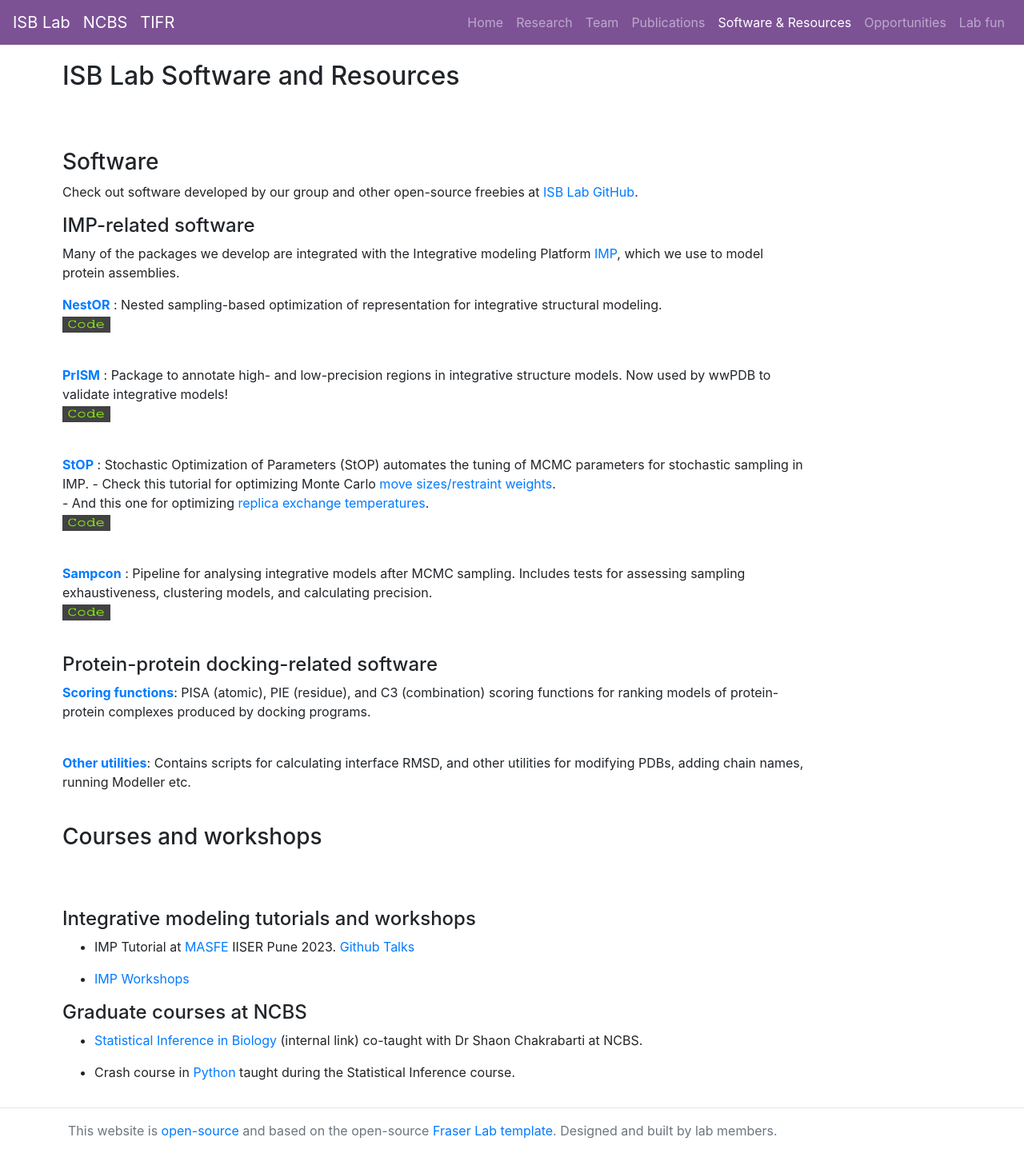
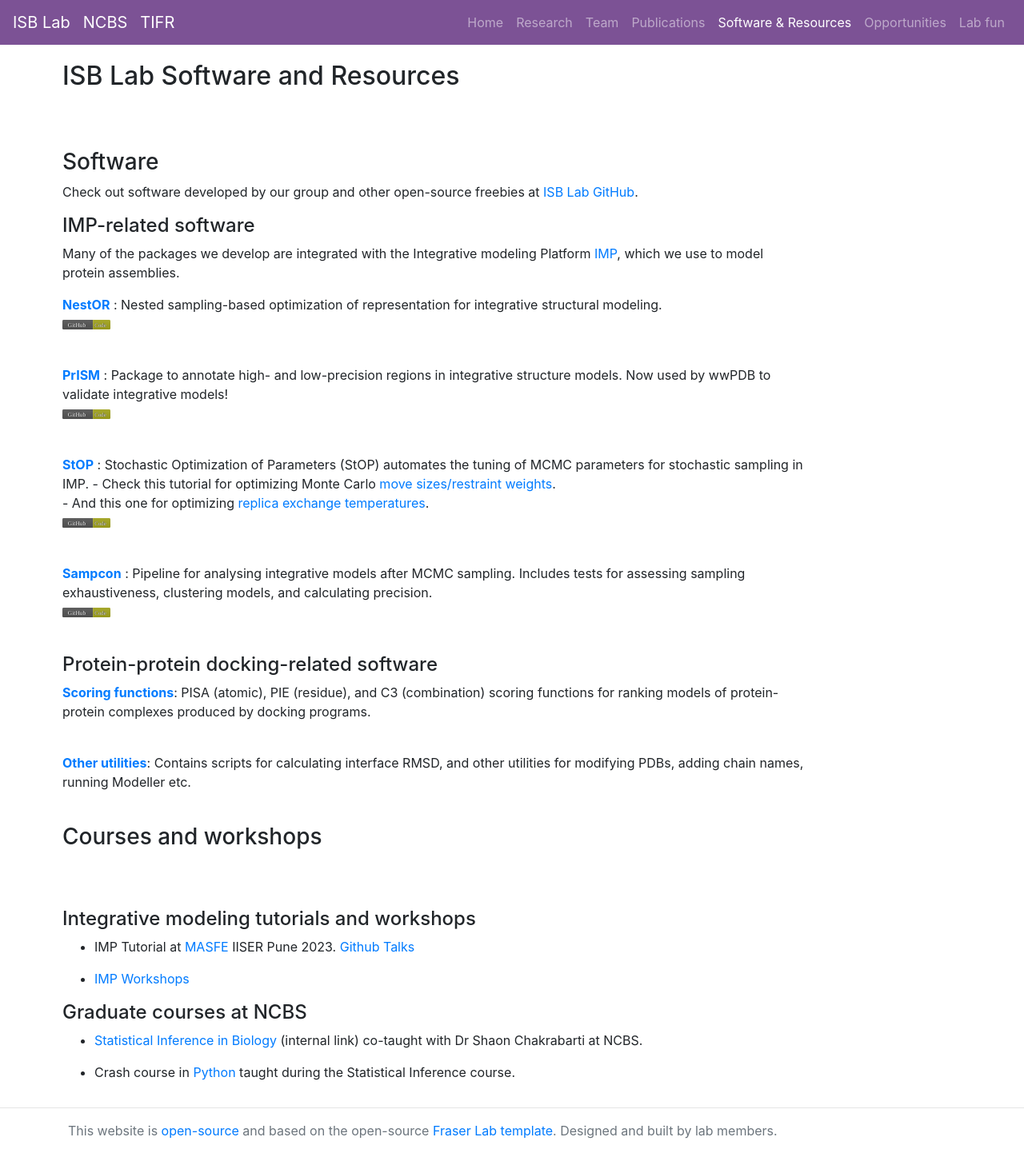
Before and after one commit to isblab/website, a Jekyll site: the page built from Software/index.md, in a window 1280 px wide. Shown: the whole page at 80% size. Built offline with Jekyll 4.4.1, drawn with Linux system fonts in a browser that asks for light colours.

Commit message:
update code logo and opportunities

```diff
--- a/Software/index.md
+++ b/Software/index.md
@@ -16,20 +16,20 @@ Check out software developed by our group and other open-source freebies at [ISB
 Many of the packages we develop are integrated with the Integrative modeling Platform [IMP](https://integrativemodeling.org/), which we use to model protein assemblies. <br>
 
 [**NestOR**](https://github.com/isblab/nestor) : Nested sampling-based optimization of representation for integrative structural modeling. <br>
-[![GitHub](/static/img/logos/code_logo.png){:width="60px" height="20px"}](https://github.com/isblab/nestor) <br> <br>
+[![GitHub](/static/img/logos/code_logo.svg){:width="60px" height="20px"}](https://github.com/isblab/nestor) <br> <br>
 
 [**PrISM**](https://github.com/isblab/prism) : Package to annotate high- and low-precision regions in integrative structure models. Now used by wwPDB to validate integrative models! <br>
-[![GitHub](/static/img/logos/code_logo.png){:width="60px" height="20px"}](https://github.com/isblab/prism) <br> <br>
+[![GitHub](/static/img/logos/code_logo.svg){:width="60px" height="20px"}](https://github.com/isblab/prism) <br> <br>
 
 
 [**StOP**](https://github.com/isblab/stop) : Stochastic Optimization of Parameters (StOP) automates the tuning of MCMC parameters for stochastic sampling in IMP.
 	-  Check this tutorial for optimizing Monte Carlo [move sizes/restraint weights](https://github.com/isblab/stop/blob/main/docs/tutorial_basic.md).<br>
 	-  And this one for optimizing [replica exchange temperatures](https://github.com/isblab/stop/blob/main/docs/tutorial_replica.md). <br>
-[![GitHub](/static/img/logos/code_logo.png){:width="60px" height="20px"}](https://github.com/isblab/stop) <br> <br>
+[![GitHub](/static/img/logos/code_logo.svg){:width="60px" height="20px"}](https://github.com/isblab/stop) <br> <br>
 
 
 [**Sampcon**](https://github.com/salilab/imp-sampcon) : Pipeline for analysing integrative models after MCMC sampling. Includes tests for assessing sampling exhaustiveness, clustering models, and calculating precision. <br>
-[![GitHub](/static/img/logos/code_logo.png){:width="60px" height="20px"}](https://github.com/salilab/imp-sampcon) <br> <br>
+[![GitHub](/static/img/logos/code_logo.svg){:width="60px" height="20px"}](https://github.com/salilab/imp-sampcon) <br> <br>
 
 
 #### Protein-protein docking-related software
```
Also changed, not shown: Opportunities/index.md (+1 -1 lines), static/img/logos/code_logo.png (deleted), static/img/logos/code_logo.svg (added), static/img/logos/github_logo.svg (deleted).
